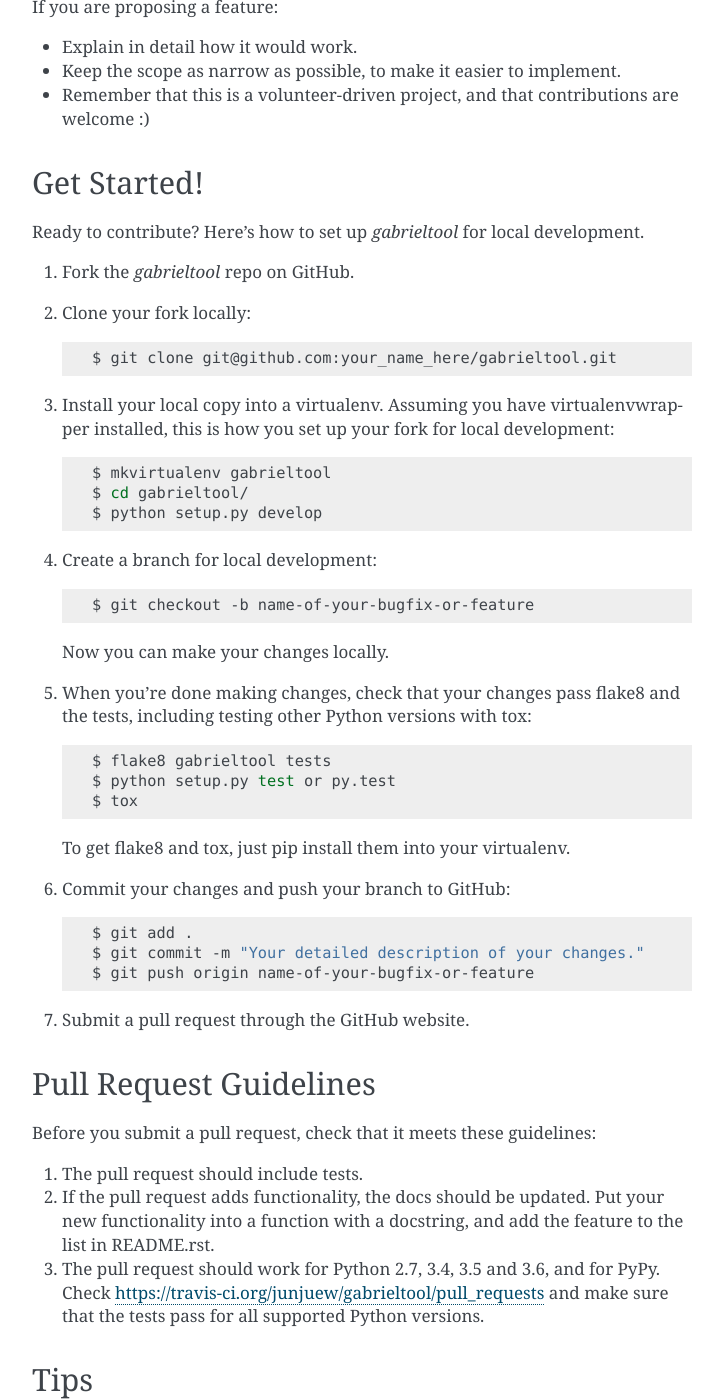
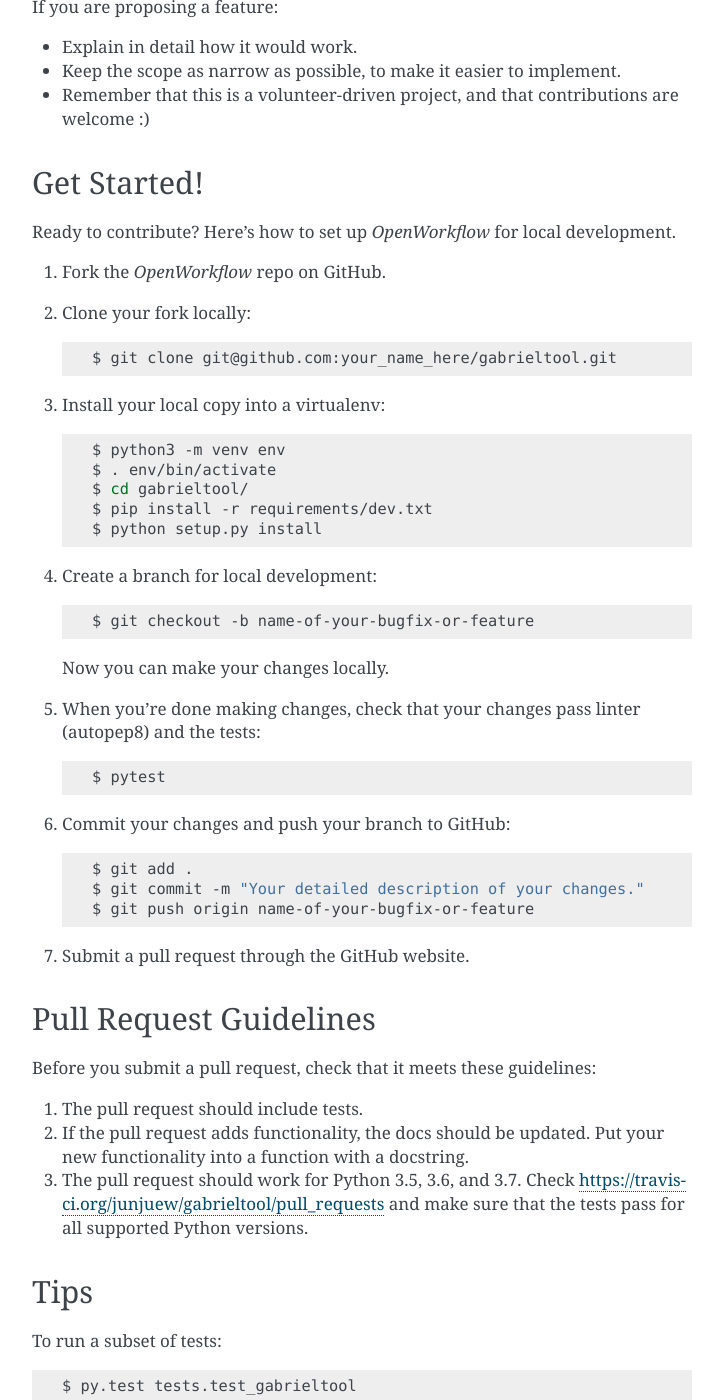
Before and after one commit to cmusatyalab/OpenWorkflow, a Sphinx documentation site: the page built from docs/contributing.rst, in a window 1280 px wide and 1400 px high, scrolled down 1058 px. Shown: the whole window, without its empty margins (388-1111 px from the left). Built offline with Sphinx 7.4.7, drawn with Linux system fonts in a browser that asks for light colours; some of the changed text lies outside the part shown.

Commit message:
[lint] add in github action CI and enable linting

```diff
--- a/CONTRIBUTING.rst
+++ b/CONTRIBUTING.rst
@@ -15,7 +15,7 @@
 Report Bugs
 ~~~~~~~~~~~
 
-Report bugs at https://github.com/junjuew/gabrieltool/issues.
+Report bugs at https://github.com/cmusatyalab/OpenWorkflow/issues.
 
 If you are reporting a bug, please include:
 
@@ -38,14 +38,14 @@
 Write Documentation
 ~~~~~~~~~~~~~~~~~~~
 
-gabrieltool could always use more documentation, whether as part of the
-official gabrieltool docs, in docstrings, or even on the web in blog posts,
+OpenWorkflow could always use more documentation, whether as part of the
+official OpenWorkflow docs, in docstrings, or even on the web in blog posts,
 articles, and such.
 
 Submit Feedback
 ~~~~~~~~~~~~~~~
 
-The best way to send feedback is to file an issue at https://github.com/junjuew/gabrieltool/issues.
+The best way to send feedback is to file an issue at https://github.com/cmusatyalab/OpenWorkflow/issues.
 
 If you are proposing a feature:
 
@@ -57,18 +57,20 @@
 Get Started!
 ------------
 
-Ready to contribute? Here's how to set up `gabrieltool` for local development.
+Ready to contribute? Here's how to set up `OpenWorkflow` for local development.
 
-1. Fork the `gabrieltool` repo on GitHub.
+1. Fork the `OpenWorkflow` repo on GitHub.
 2. Clone your fork locally::
 
     $ git clone git@github.com:your_name_here/gabrieltool.git
 
-3. Install your local copy into a virtualenv. Assuming you have virtualenvwrapper installed, this is how you set up your fork for local development::
+3. Install your local copy into a virtualenv::
 
-    $ mkvirtualenv gabrieltool
+    $ python3 -m venv env
+    $ . env/bin/activate
     $ cd gabrieltool/
-    $ python setup.py develop
+    $ pip install -r requirements/dev.txt
+    $ python setup.py install
 
 4. Create a branch for local development::
 
@@ -76,14 +78,10 @@
 
    Now you can make your changes locally.
 
-5. When you're done making changes, check that your changes pass flake8 and the
-   tests, including testing other Python versions with tox::
+5. When you're done making changes, check that your changes pass linter (autopep8) and the
+   tests::
 
-    $ flake8 gabrieltool tests
-    $ python setup.py test or py.test
-    $ tox
-
-   To get flake8 and tox, just pip install them into your virtualenv.
+    $ pytest
 
 6. Commit your changes and push your branch to GitHub::
 
@@ -100,9 +98,8 @@
 
 1. The pull request should include tests.
 2. If the pull request adds functionality, the docs should be updated. Put
-   your new functionality into a function with a docstring, and add the
-   feature to the list in README.rst.
-3. The pull request should work for Python 2.7, 3.4, 3.5 and 3.6, and for PyPy. Check
+   your new functionality into a function with a docstring.
+3. The pull request should work for Python 3.5, 3.6, and 3.7. Check
    https://travis-ci.org/junjuew/gabrieltool/pull_requests
    and make sure that the tests pass for all supported Python versions.
 
--- a/docs/conf.py
+++ b/docs/conf.py
@@ -19,9 +19,6 @@
 # absolute, like shown here.
 #
 import gabrieltool
-import sys
-import os
-
 
 # -- General configuration ---------------------------------------------
 
--- a/setup.cfg
+++ b/setup.cfg
@@ -15,7 +15,8 @@
 universal = 1
 
 [flake8]
-exclude = docs
+exclude = *_pb2.py,env,build,dist,*egg*,dashboard
+max-line-length = 120
 
 [aliases]
 # Define setup.py command aliases here
```
Also changed, not shown: README.rst (+11 -12 lines), 11 other files.
